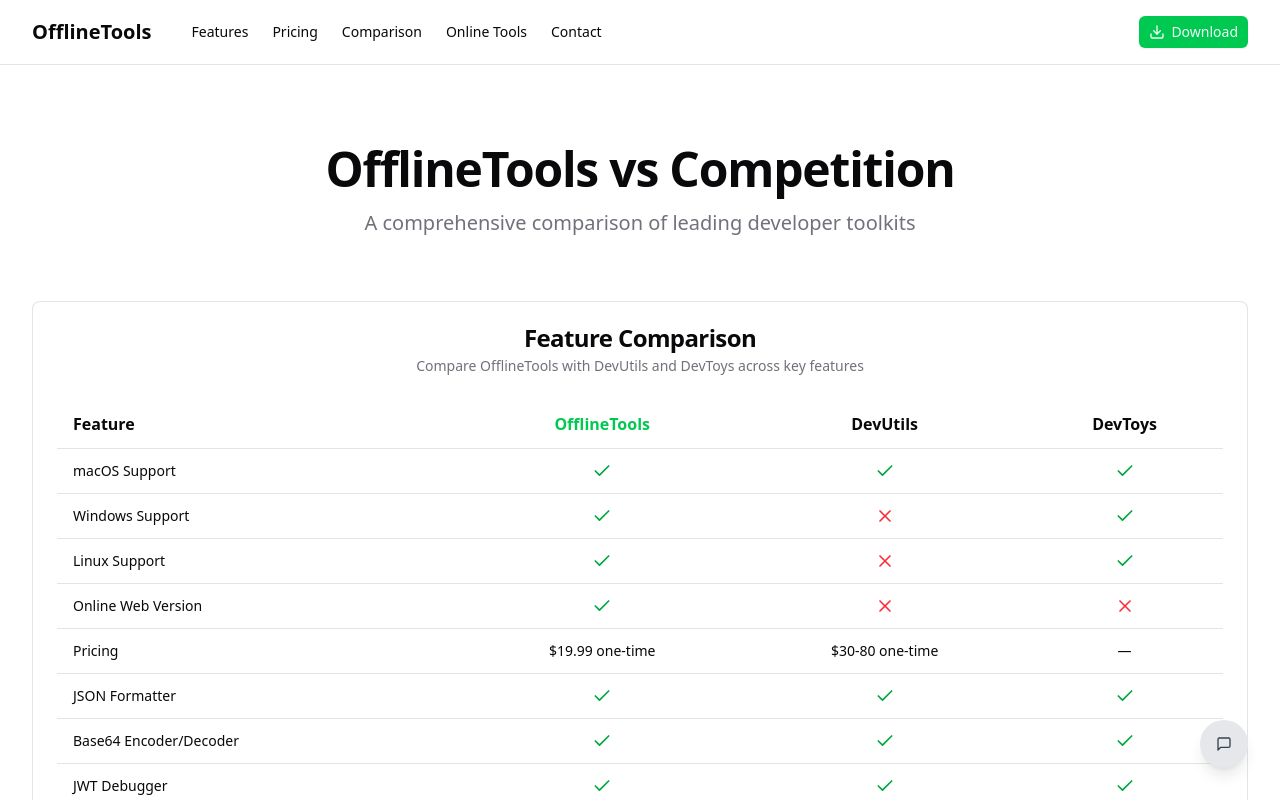
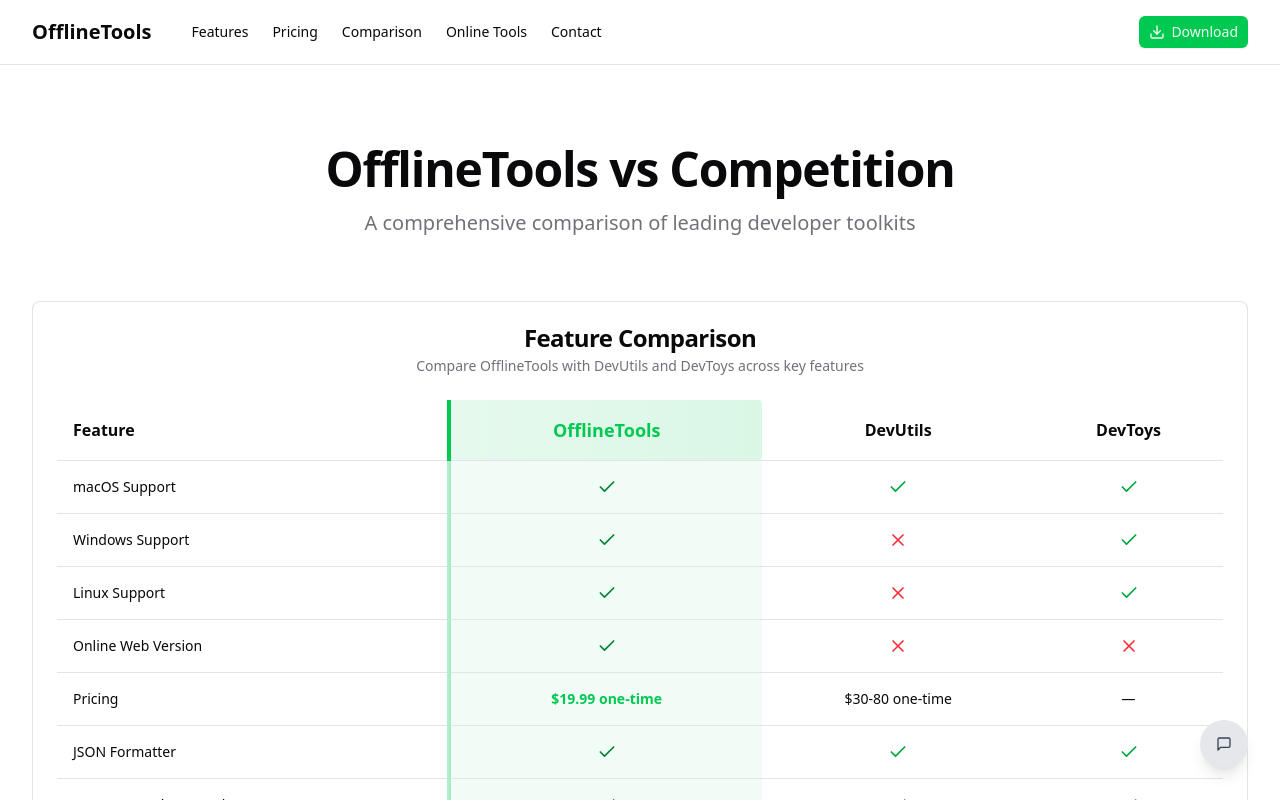
Before and after one commit to IgorShadurin/offlinetools.org, a Next.js app in the folder landing/: page /comparison in a window 1280 px wide. Shown: the top 800 px of the page. Built offline with nearby package versions, Linux system fonts and the light colour scheme.

Commit message:
feat: enhance OfflineTools feature display with improved styling and conditional rendering

```diff
--- a/landing/app/comparison/page.tsx
+++ b/landing/app/comparison/page.tsx
@@ -77,10 +77,10 @@ const comparisonFeatures: ComparisonFeature[] = [
 /**
  * Renders a feature value in the comparison table
  */
-const FeatureValue = ({ value }: { value: boolean | string }) => {
+const FeatureValue = ({ value, isOfflineTools = false }: { value: boolean | string; isOfflineTools?: boolean }) => {
   if (typeof value === "boolean") {
     return value ? (
-      <Check className="h-5 w-5 text-green-600 mx-auto" />
+      <Check className={`h-5 w-5 mx-auto ${isOfflineTools ? 'text-green-700' : 'text-green-600'}`} />
     ) : (
       <X className="h-5 w-5 text-red-500 mx-auto" />
     );
@@ -88,7 +88,7 @@ const FeatureValue = ({ value }: { value: boolean | string }) => {
   if (value === "partial") {
     return <Minus className="h-5 w-5 text-yellow-600 mx-auto" />;
   }
-  return <span className="text-sm font-medium text-center block">{value}</span>;
+  return <span className={`text-sm font-medium text-center block ${isOfflineTools ? 'text-primary font-semibold' : ''}`}>{value}</span>;
 };
 
 /**
@@ -123,7 +123,10 @@ export default function ComparisonPage() {
                     <thead>
                       <tr className="border-b">
                         <th className="text-left py-3 px-4 font-semibold">Feature</th>
-                        <th className="text-center py-3 px-4 font-semibold text-primary">OfflineTools</th>
+                        <th className="text-center py-4 px-6 font-bold text-lg text-primary bg-primary/5 border-l-4 border-primary relative">
+                          <div className="absolute inset-0 bg-gradient-to-r from-primary/5 to-primary/10 rounded-sm"></div>
+                          <span className="relative">OfflineTools</span>
+                        </th>
                         <th className="text-center py-3 px-4 font-semibold">DevUtils</th>
                         <th className="text-center py-3 px-4 font-semibold">DevToys</th>
                       </tr>
@@ -132,8 +135,8 @@ export default function ComparisonPage() {
                       {comparisonFeatures.map((item, index) => (
                         <tr key={index} className="border-b hover:bg-muted/50">
                           <td className="py-3 px-4 text-sm">{item.feature}</td>
-                          <td className="py-3 px-4 text-center">
-                            <FeatureValue value={item.offlinetools} />
+                          <td className="py-4 px-6 text-center bg-primary/5 border-l-4 border-primary/30 font-medium">
+                            <FeatureValue value={item.offlinetools} isOfflineTools={true} />
                           </td>
                           <td className="py-3 px-4 text-center">
                             <FeatureValue value={item.devutils} />
```
